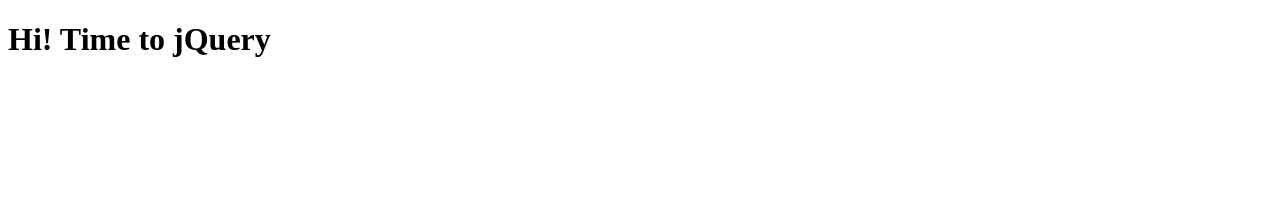
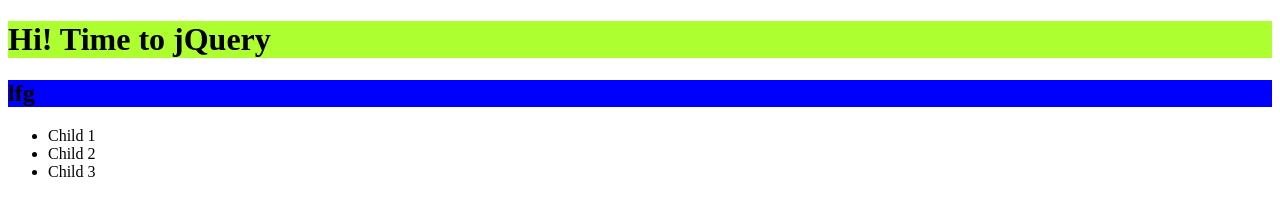
Before and after one commit to patrickrnelson/jquery-intro, a plain HTML site: page index.html in a window 1280 px wide. Drawn offline with Linux system fonts and the light colour scheme.

Commit message:
just jquery tings

```diff
--- a/awesomeScript.js
+++ b/awesomeScript.js
@@ -4,4 +4,15 @@
 
 function onReady() {
   console.log('jq jq jq');
+
+  const h1 = $('h1');
+  console.log('h1', h1);
+
+  const h2 = $('h2');
+
+  h2.css('background-color', 'blue');
+
+  (greenBackground = 'background-color'), 'green';
+
+  h1.addClass('froggy');
 }
--- a/index.html
+++ b/index.html
@@ -3,11 +3,19 @@
   <head>
     <meta charset="UTF-8" />
     <meta name="viewport" content="width=device-width, initial-scale=1.0" />
+    <link rel="stylesheet" href="style.css" />
     <script src="jquery-3.5.1.min.js"></script>
     <script src="awesomeScript.js"></script>
     <title>jQuery Intro</title>
   </head>
   <body>
     <h1>Hi! Time to jQuery</h1>
+    <h2>lfg</h2>
+
+    <ul>
+      <li>Child 1</li>
+      <li>Child 2</li>
+      <li class="the-best">Child 3</li>
+    </ul>
   </body>
 </html>
--- /dev/null
+++ b/style.css
@@ -0,0 +1,3 @@
+.froggy {
+  background-color: greenyellow;
+}
```
